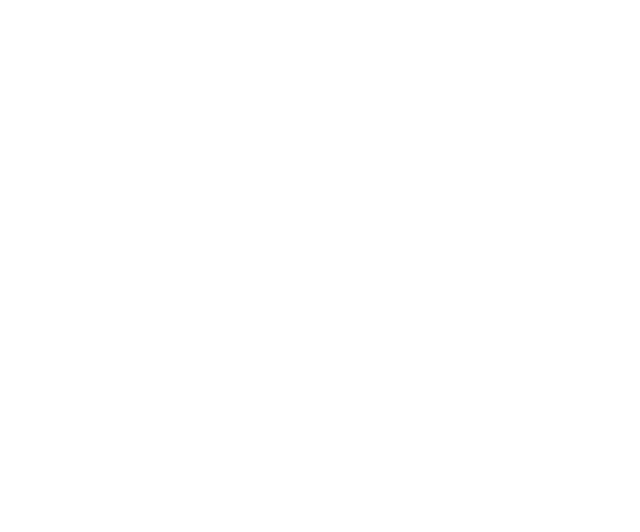
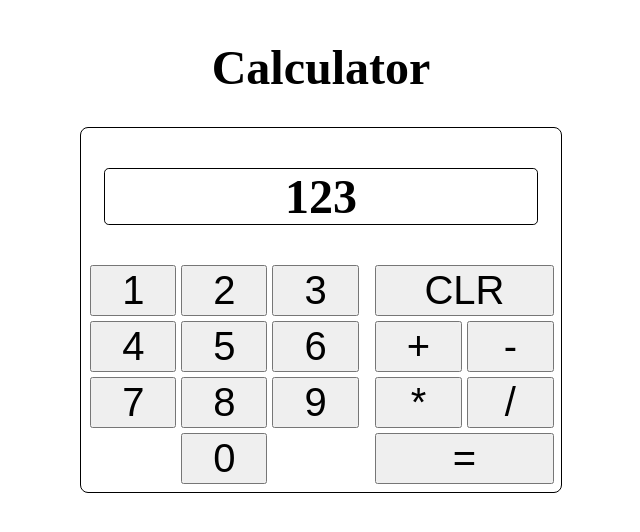
Before and after one commit to Mayolk/calculator, a plain HTML site: page index.html in a window 1280 px wide. Shown: the whole page, without its empty margins (319-959 px from the left). Drawn offline with Linux system fonts and the light colour scheme.

Commit message:
Created basic calculator UI

```diff
--- a/index.html
+++ b/index.html
@@ -8,7 +8,45 @@
 </head>
 <body>
 
+  <main id="main">
 
+    <h1 id="title">Calculator</h1>
+
+    <div id="calculator">
+
+      <h2 id="display">123</h2>
+
+      <div id="buttons">
+
+        <div id="digits">
+
+          <button class="btn digit" id="1" value="1">1</button>
+          <button class="btn digit" id="2" value="2">2</button>
+          <button class="btn digit" id="3" value="3">3</button>
+          <button class="btn digit" id="4" value="4">4</button>
+          <button class="btn digit" id="5" value="5">5</button>
+          <button class="btn digit" id="6" value="6">6</button>
+          <button class="btn digit" id="7" value="7">7</button>
+          <button class="btn digit" id="8" value="8">8</button>
+          <button class="btn digit" id="9" value="9">9</button>
+          <button class="btn digit" id="0" value="0">0</button>
+
+        </div>
+
+        <div id="operations">
+
+          <button class="btn operation-wide" id="clear" value="clear">CLR</button>
+          <button class="btn operation" id="add" value="+">+</button>
+          <button class="btn operation" id="subtract" value="-">-</button>
+          <button class="btn operation" id="multiply" value="*">*</button>
+          <button class="btn operation" id="divide" value="/">/</button>
+          <button class="btn operation-wide" id="equals" value="=">=</button>
+        </div>
+
+      </div>
+    </div>
+
+  </main>
 
   <script src="app.js"></script>
 </body>
--- a/style.css
+++ b/style.css
@@ -5,3 +5,72 @@
   /* --font-display: 'Libre Franklin', sans-serif; */
   /* --font-buttons: 'Oswald', sans-serif; */
 }
+
+
+
+
+#main {
+  display: flex;
+  flex-direction: column;
+  align-items: center;
+}
+
+#title {
+  font-size: 3rem;
+}
+
+#calculator {
+  width: 480px;
+  display: flex;
+  flex-direction: column;
+  align-items: center;
+  border: 1px solid black;
+  border-radius: .5rem;
+  padding-bottom: .5rem;
+}
+
+#display {
+  width: 90%;
+  text-align: center;
+  font-size: 3rem;
+  border: 1px solid black;
+  border-radius: .3rem;
+}
+
+#buttons {
+  width: 100%;
+  display: flex;
+}
+
+.btn {
+  font-size: 2.5rem;
+}
+
+#digits {
+  display: flex;
+  flex-wrap: wrap;
+  justify-content: center;
+  gap: 5px;
+}
+
+.digit {
+  cursor: pointer;
+  flex: 0 0 30%;
+}
+
+#operations {
+  display: flex;
+  flex-wrap: wrap;
+  justify-content: center;
+  gap: 5px;
+}
+
+.operation {
+  cursor: pointer;
+  flex: 0 0 45%;
+}
+
+.operation-wide {
+  cursor: pointer;
+  flex: 0 0 93%;
+}
```
